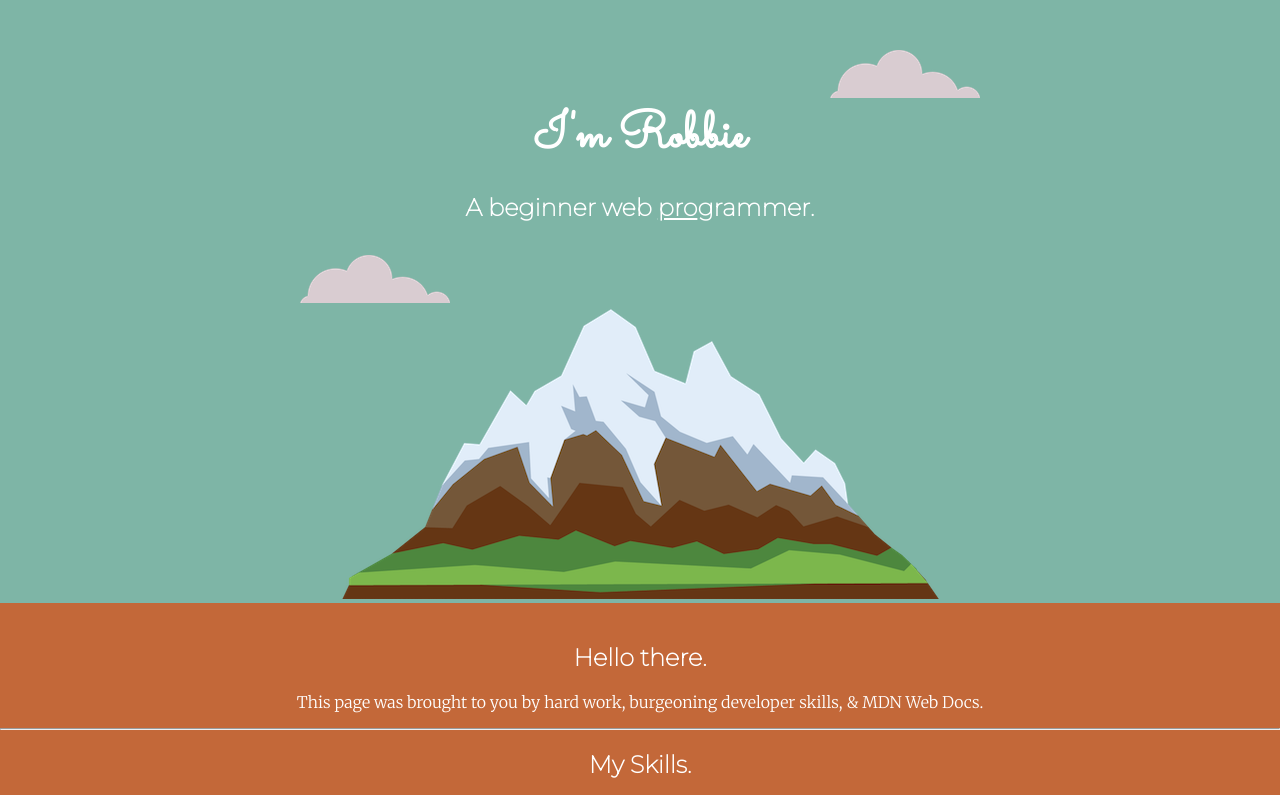
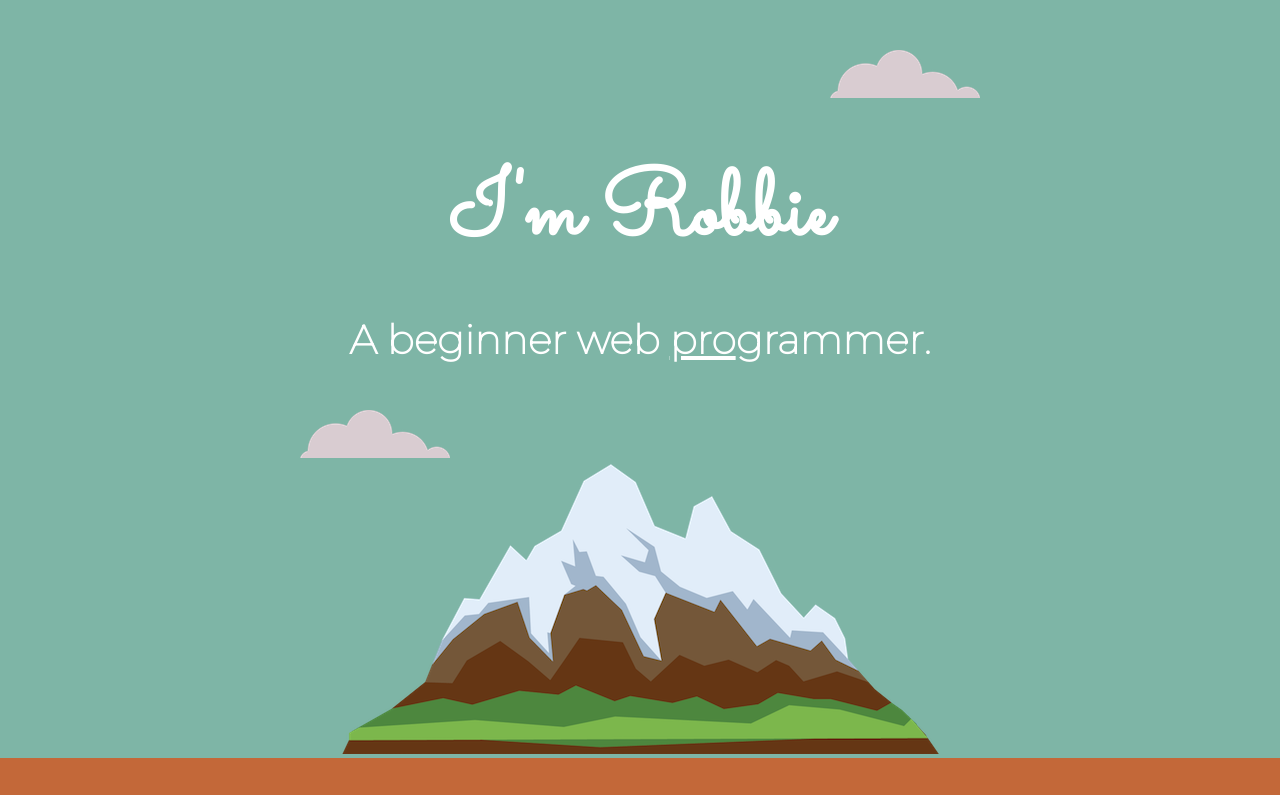
Before and after one commit to robbielloyd25/robbielloyd25.github.io, a plain HTML site: page index.html in a window 1280 px wide. Shown: the top 795 px of the page. Drawn offline with Linux system fonts and the light colour scheme; grey boxes are pictures that could not be loaded.

Commit message:
Add files via upload

```diff
--- a/css/styles.css
+++ b/css/styles.css
@@ -7,14 +7,14 @@ body{
 }
 
 h1{
-  margin-top: 0;
+  margin: 50px auto 0 auto;
   font-family: 'Sacramento', cursive;
-  font-size: 50px;
-  margin: 0;
+  font-size: 90px;
   }
 
 h2{
   font-family: 'Montserrat', sans-serif;
+  font-size: 2.5rem;
 }
 
 h3{
```
